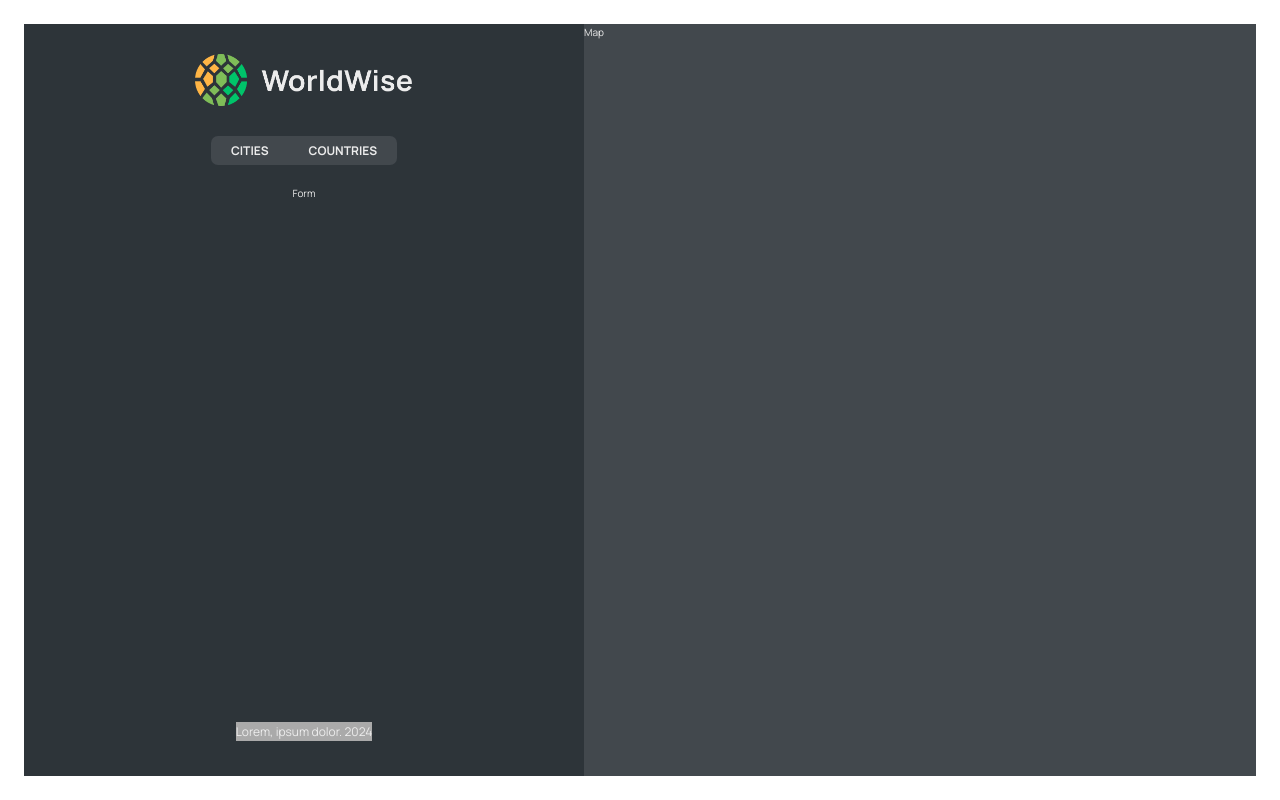
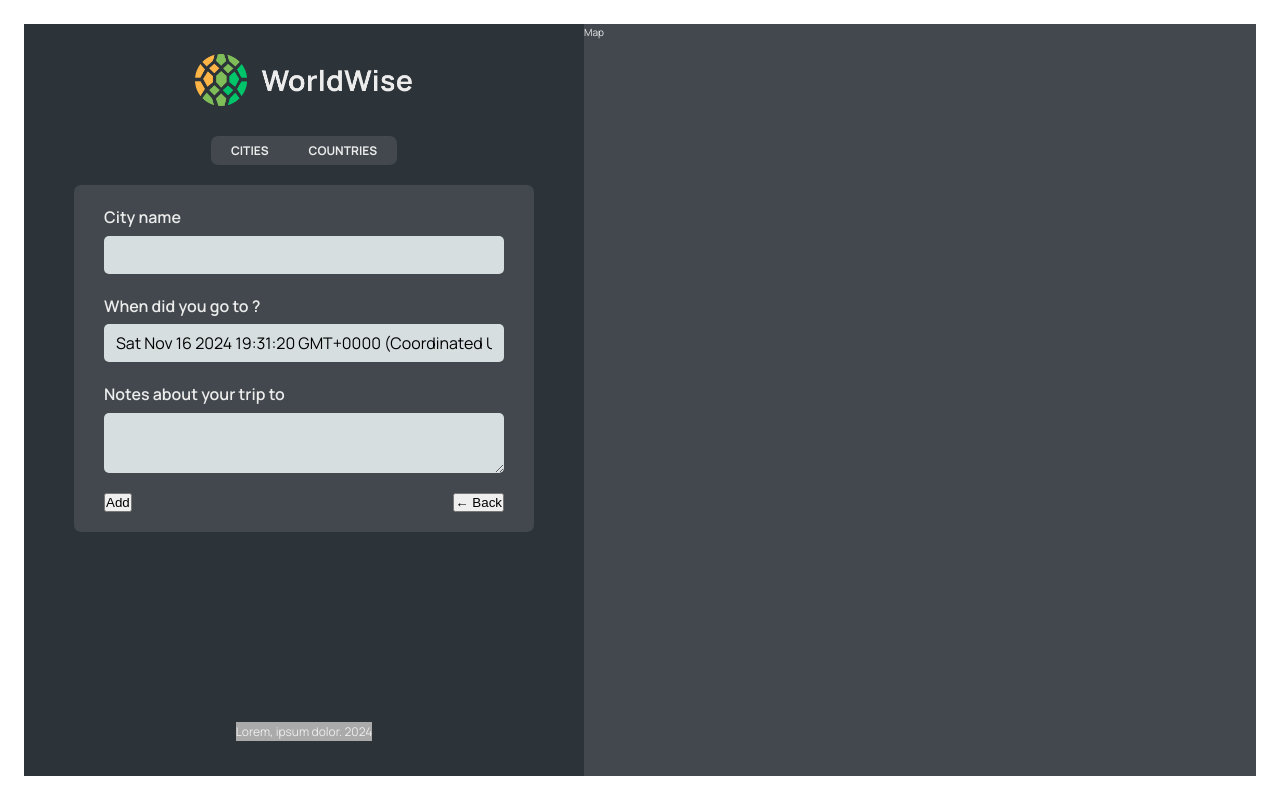
Before and after one commit to erenavar/world-trip, a React (Vite) app: page /app/form in a window 1280 px wide. Built offline with nearby package versions, Linux system fonts and the light colour scheme; data requests are answered from the project's data file.

Commit message:
complete form screen css and add position to url

```diff
--- a/src/components/CityItem.jsx
+++ b/src/components/CityItem.jsx
@@ -10,11 +10,14 @@
   }).format(new Date(date));
 
 function CityItem({ city }) {
-  const { cityName, emoji, date, id } = city;
+  const { cityName, emoji, date, id, position } = city;
+  console.log("position", position);
 
   return (
     <li>
-      <Link className={styles.cityItem} to={`${id}`}>
+      <Link
+        className={styles.cityItem}
+        to={`${id}?lat=${position.lat}&lng=${position.lng}`}>
         <span className={styles.emoji}>{emoji}</span>
         <h3 className={styles.name}>{cityName}</h3>
         <time className={styles.date}>({formatDate(date)})</time>
--- a/src/components/Form.jsx
+++ b/src/components/Form.jsx
@@ -1,7 +1,56 @@
-import React from "react";
+import { useState } from "react";
+import styles from "./Form.module.css";
 
-const Form = () => {
-  return <div>Form</div>;
-};
+export function convertToEmoji(countryCode) {
+  const codePoints = countryCode
+    .toUpperCase()
+    .split("")
+    .map((char) => 127397 + char.charCodeAt());
+  return String.fromCodePoint(...codePoints);
+}
+
+function Form() {
+  const [cityName, setCityName] = useState("");
+  const [country, setCountry] = useState("");
+  const [date, setDate] = useState(new Date());
+  const [notes, setNotes] = useState("");
+
+  return (
+    <form className={styles.form}>
+      <div className={styles.row}>
+        <label htmlFor="cityName">City name</label>
+        <input
+          id="cityName"
+          onChange={(e) => setCityName(e.target.value)}
+          value={cityName}
+        />
+        {/* <span className={styles.flag}>{emoji}</span> */}
+      </div>
+
+      <div className={styles.row}>
+        <label htmlFor="date">When did you go to {cityName}?</label>
+        <input
+          id="date"
+          onChange={(e) => setDate(e.target.value)}
+          value={date}
+        />
+      </div>
+
+      <div className={styles.row}>
+        <label htmlFor="notes">Notes about your trip to {cityName}</label>
+        <textarea
+          id="notes"
+          onChange={(e) => setNotes(e.target.value)}
+          value={notes}
+        />
+      </div>
+
+      <div className={styles.buttons}>
+        <button>Add</button>
+        <button>&larr; Back</button>
+      </div>
+    </form>
+  );
+}
 
 export default Form;
--- a/src/components/Form.module.css
+++ b/src/components/Form.module.css
@@ -0,0 +1,44 @@
+.form {
+  background-color: var(--color-dark--2);
+  border-radius: 7px;
+  padding: 2rem 3rem;
+  width: 100%;
+  display: flex;
+  flex-direction: column;
+  gap: 2rem;
+}
+
+.row {
+  display: flex;
+  flex-direction: column;
+  gap: 0.5rem;
+  position: relative;
+}
+
+.buttons {
+  display: flex;
+  justify-content: space-between;
+}
+
+.flag {
+  position: absolute;
+  right: 1rem;
+  top: 2.7rem;
+  font-size: 2.8rem;
+}
+
+.form.loading {
+  opacity: 0.3;
+}
+
+.form.loading button {
+  pointer-events: none;
+  background-color: var(--color-light--1);
+  border: 1px solid var(--color-light--1);
+  color: var(--color-dark--0);
+}
+
+:global(.react-datepicker) {
+  font-family: inherit;
+  font-size: 1.2rem;
+}
```
